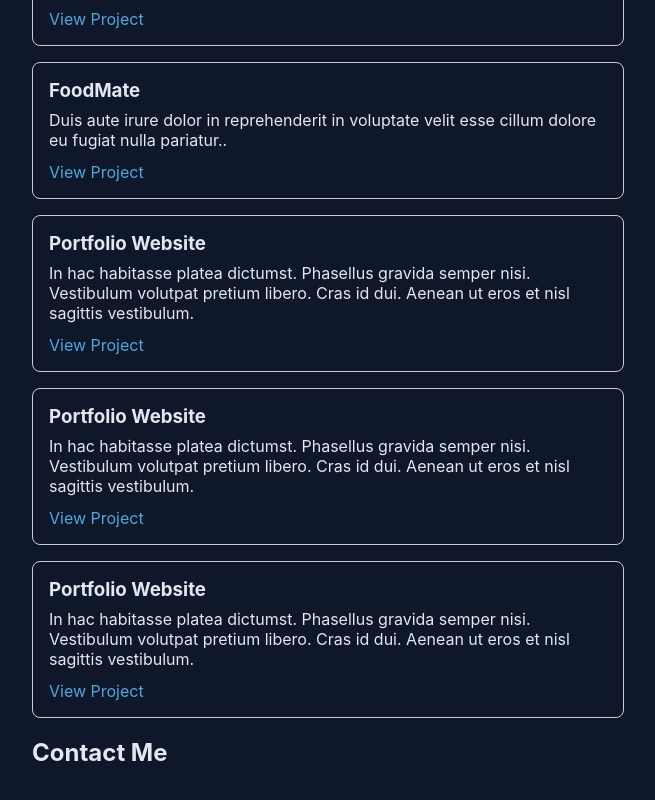
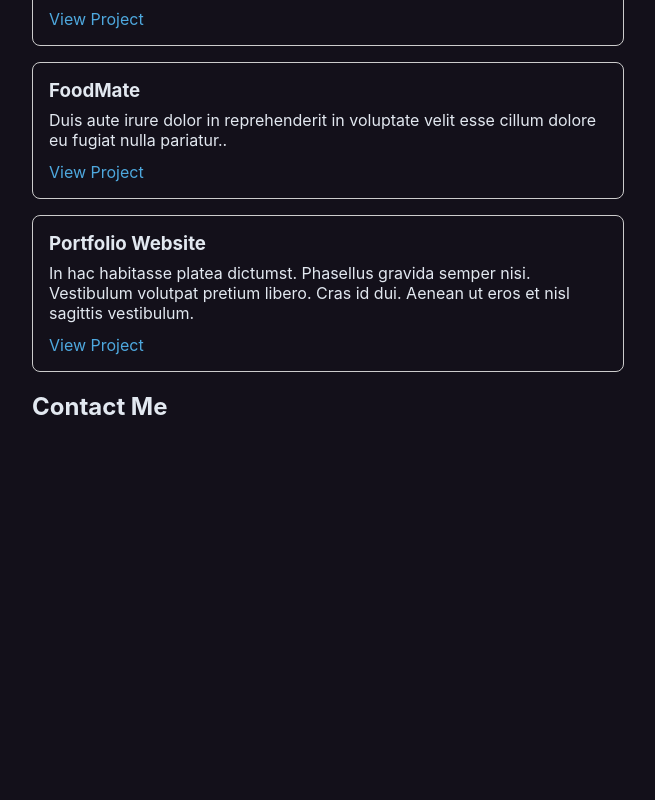
Before and after one commit to HGlennon/Portfolio, a React (Vite) app: page / in a window 1280 px wide. Shown: the part 692-1492 px from the top of the page, without its empty margins (560-1215 px from the left). After the commit the page ends 1261 px from the top, so only its background shows below. Built offline with nearby package versions, Linux system fonts and the light colour scheme.

Commit message:
colour test

```diff
--- a/package.json
+++ b/package.json
@@ -13,7 +13,8 @@
     "react": "^19.1.0",
     "react-dom": "^19.1.0",
     "react-github-calendar": "^4.5.7",
-    "react-icons": "^5.5.0"
+    "react-icons": "^5.5.0",
+    "react-tooltip": "^5.28.1"
   },
   "devDependencies": {
     "@eslint/js": "^9.25.0",
--- a/src/Content.jsx
+++ b/src/Content.jsx
@@ -32,16 +32,6 @@ export default function Content() {
           description="In hac habitasse platea dictumst. Phasellus gravida semper nisi. Vestibulum volutpat pretium libero. Cras id dui. Aenean ut eros et nisl sagittis vestibulum."
           link="https://example.com"
         />
-                <ProjectCard
-          title="Portfolio Website"
-          description="In hac habitasse platea dictumst. Phasellus gravida semper nisi. Vestibulum volutpat pretium libero. Cras id dui. Aenean ut eros et nisl sagittis vestibulum."
-          link="https://example.com"
-        />
-                <ProjectCard
-          title="Portfolio Website"
-          description="In hac habitasse platea dictumst. Phasellus gravida semper nisi. Vestibulum volutpat pretium libero. Cras id dui. Aenean ut eros et nisl sagittis vestibulum."
-          link="https://example.com"
-        />
       </section>
 
       <section id="contact">
--- a/src/Sidebar.jsx
+++ b/src/Sidebar.jsx
@@ -1,5 +1,5 @@
 import { FaLinkedin, FaGithub } from "react-icons/fa";
-import { IconContext } from "react-icons";
+import { Tooltip } from 'react-tooltip'
 
 export default function Sidebar() {
   return (
@@ -16,13 +16,41 @@ export default function Sidebar() {
         <a href="#contact">Contact Me</a>
       </nav>
       <div className="social-icons">
-          <a href="https://github.com/HGlennon" target="_blank" rel="noopener noreferrer" aria-label="GitHub" title="GitHub">
+          <a
+            href="https://github.com/HGlennon"
+            target="_blank"
+            rel="noopener noreferrer"
+            aria-label="GitHub"
+            data-tooltip-id="github-tooltip"
+            data-tooltip-content="GitHub"
+          >
             <FaGithub size={28} />
           </a>
-          <a href="https://www.linkedin.com/in/harrisonglennon/" target="_blank" rel="noopener noreferrer" aria-label="LinkedIn" title="LinkedIn">
+          <a
+            href="https://www.linkedin.com/in/harrisonglennon/"
+            target="_blank"
+            rel="noopener noreferrer"
+            aria-label="LinkedIn"
+            data-tooltip-id="linkedin-tooltip"
+            data-tooltip-content="LinkedIn"
+          >
             <FaLinkedin size={28} />
         </a>
       </div>
+      <Tooltip
+        id="github-tooltip"
+        place="bottom"
+        className="tooltip-style"
+        delayShow={300}
+        delayHide={100}
+        />
+      <Tooltip
+        id="linkedin-tooltip"
+        place="bottom"
+        className="tooltip-style"
+        delayShow={300}
+        delayHide={100}
+        />
     </aside>
   );
 }
--- a/src/main.css
+++ b/src/main.css
@@ -1,10 +1,6 @@
 :root {
-  --color-bg: #0f172a;       /* deep navy */
-  --color-text: #e2e8f0;     /* light slate */
-  --color-accent: #38bdf8;   /* sky blue */
-  --color-accent-hover: #0ea5e9;
-  --color-button-bg: #1e293b; /* dark slate */
-
+  --color-bg: #13101a;
+  --color-text: #e2e8f0;
   --font-body: 'Inter', 'system-ui', sans-serif;
 
   --radius-sm: 4px;
@@ -54,7 +50,6 @@ aside {
   max-width: 720px;
   padding: 4rem;
 }
-
 
 @media (max-width: 1024px) {
   .container {
@@ -199,3 +194,19 @@ aside h2 {
   color: #4ea8de;
   text-decoration: none;
 }
+
+.tooltip-style {
+  background: #616161;           /* Material UI dark tooltip background */
+  color: var(--color-text);        /* White text */
+  font-size: 0.95rem;            /* Slightly smaller font */
+  border-radius: 24px;            /* Rounded corners */
+  box-shadow: 0px 3px 8px rgba(0,0,0,0.15); /* Subtle shadow */
+  padding: 8px 12px;             /* Material padding */
+  font-family: 'Inter', 'system-ui', s
+  ns-serif;
+  font-weight: 400;
+  letter-spacing: 0.01em;
+  z-index: 2000;
+  opacity: 0.95;
+  transition: opacity 0.2s;
+}
```
Also changed, not shown: 1 other file (tests, documents, lock files or other folders).
